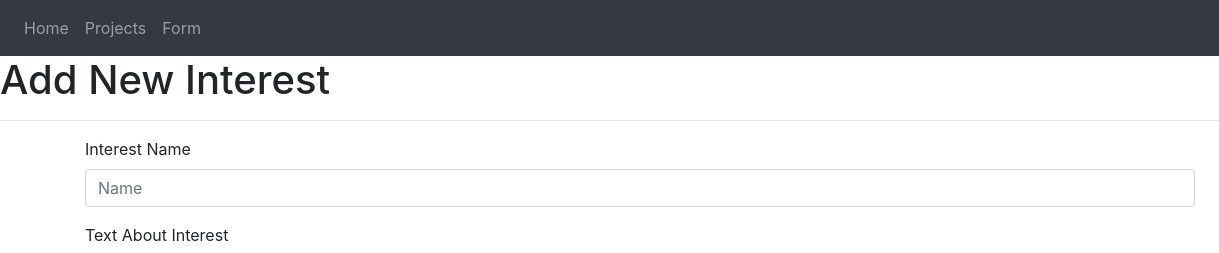
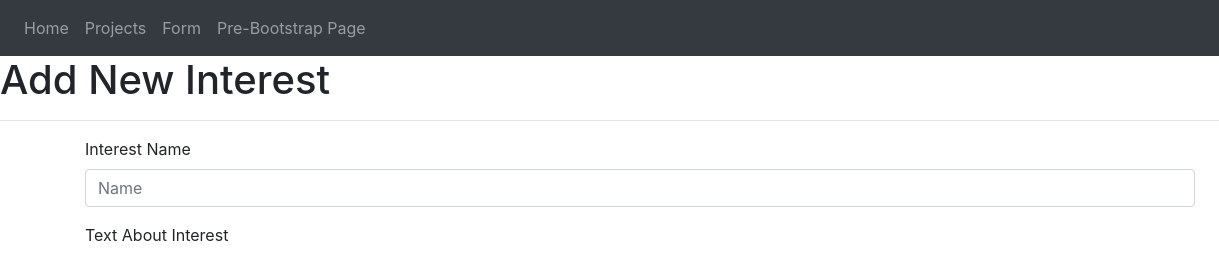
Before and after one commit to eurekesh/eurekesh.github.io, a plain HTML site: page form.html in a window 1280 px wide. Shown: the top 253 px of the page, 0-1219 px from the left. Drawn offline with nearby package versions, Linux system fonts and the light colour scheme.

Commit message:
add mypage.html to nav bar

```diff
--- a/form.html
+++ b/form.html
@@ -20,6 +20,9 @@
     </li>
     <li class="nav-item">
       <a class="nav-link" href="form.html">Form</a>
+    </li>
+    <li class="nav-item">
+      <a class="nav-link" href="mypage.html">Pre-Bootstrap Page</a>
     </li>
     </ul>
     <a class="ml-auto" href="https://github.com/eurekesh"><img src="media/github.png" alt="github logo" width="40"></a>
```
Also changed, not shown: index.html (+3 -0 lines), projects.html (+3 -0 lines).
